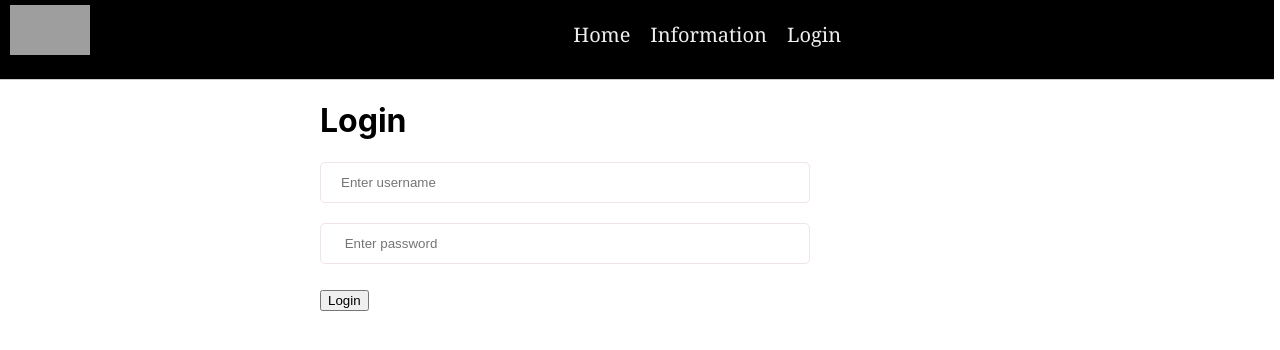
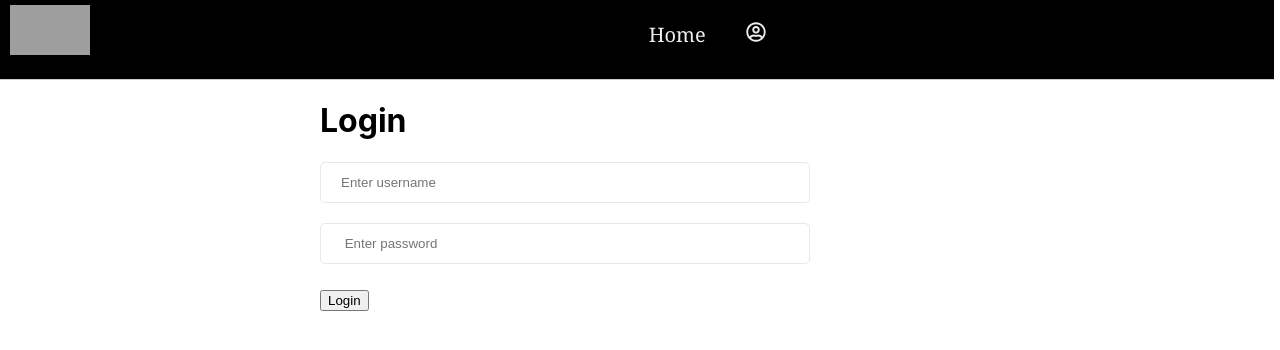
Before and after one commit to Kevine-nzayanga/Product-Website, a React (Create React App) app: page /login in a window 1280 px wide. Shown: the top 350 px of the page. Built offline with nearby package versions, Linux system fonts and the light colour scheme; grey boxes are pictures that could not be loaded.

Commit message:
login logo

```diff
--- a/package.json
+++ b/package.json
@@ -8,6 +8,7 @@
     "@testing-library/user-event": "^13.5.0",
     "react": "^18.2.0",
     "react-dom": "^18.2.0",
+    "react-icons": "^4.10.1",
     "react-router-dom": "^6.14.1",
     "react-scripts": "5.0.1",
     "web-vitals": "^2.1.4"
--- a/src/Login/index.js
+++ b/src/Login/index.js
@@ -10,14 +10,16 @@ const Login = ()=>{
 
 
     const handleSubmit = async(e) =>{
+        setMessage("Successfully logged in!");
+
          e.preventDefault();
          setIsSubmitted(true);
-         setMessage("Successfully logged in!");
          const data ={
             username: username,
             password: password
          }
          console.log({data});
+
 
 
     try{
--- a/src/NavBar/index.js
+++ b/src/NavBar/index.js
@@ -1,5 +1,6 @@
 import React from "react";
 import './style.css';
+import { FaRegUserCircle } from 'react-icons/fa';
 
 
 const Navbar = () => {
@@ -12,10 +13,10 @@ const Navbar = () => {
               <a href="/home">Home</a>
             </li>
             <li>
-               <a href="/">Information</a>
+               {/* <a href="/">Information</a>  */}
             </li>
             <li>
-                <a href="/login">Login</a>
+                <a href="/login"><FaRegUserCircle/></a>
             </li>
           </ul>
         </nav>
```
Also changed, not shown: 1 other file (tests, documents, lock files or other folders).
